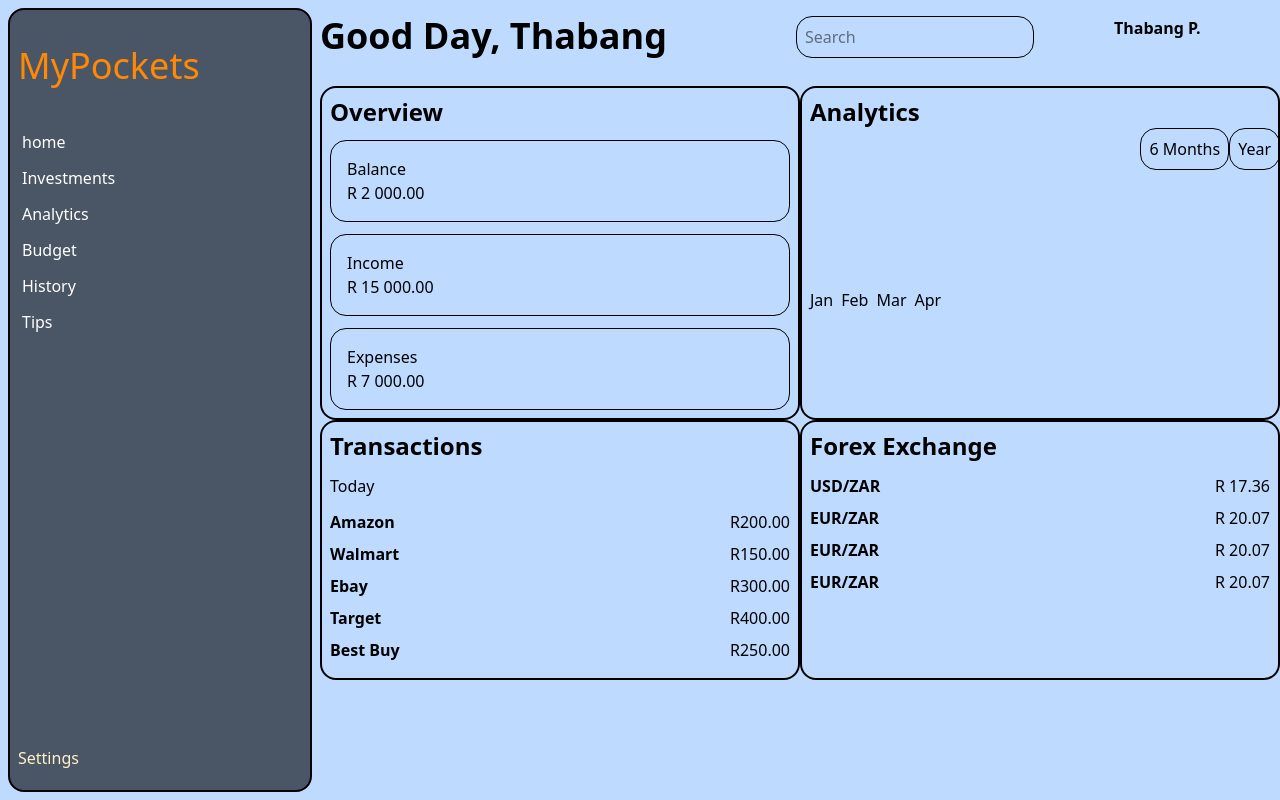
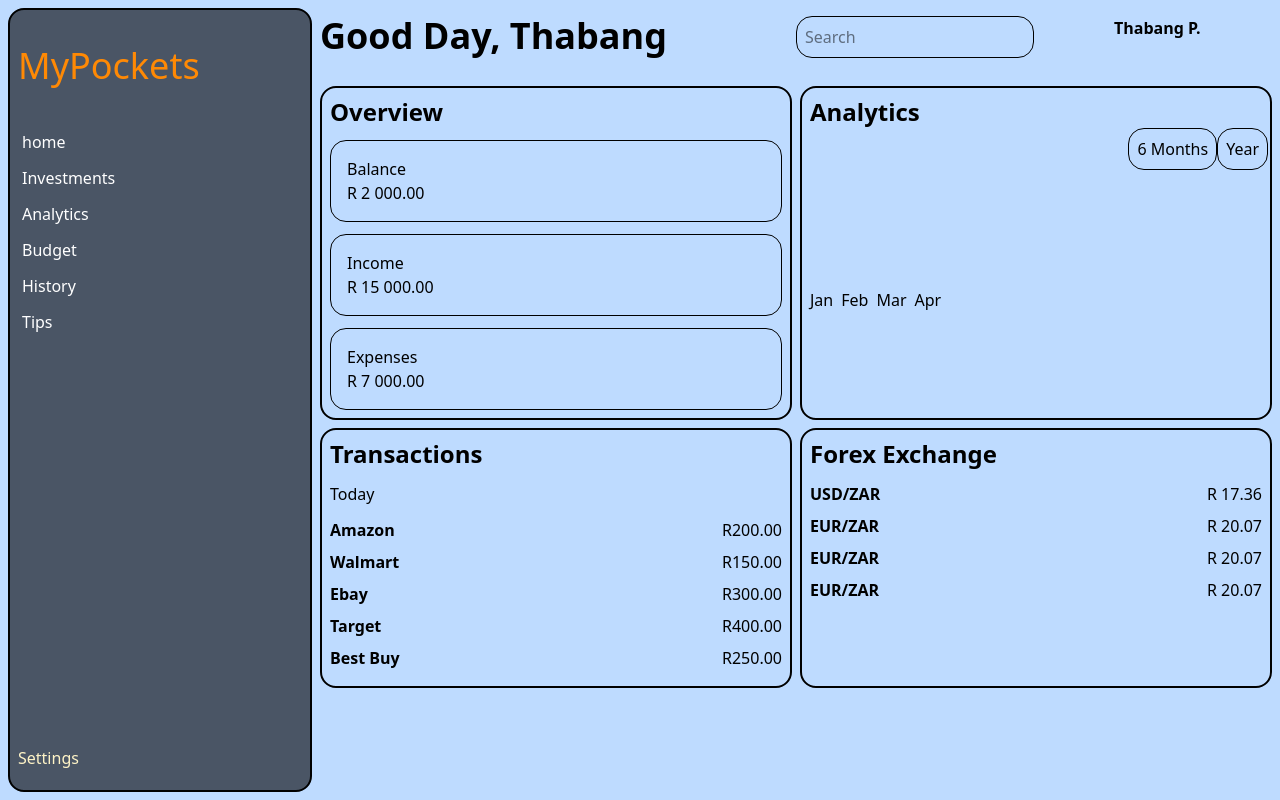
Before and after one commit to ThabangP07/My_Pockets, a React (Vite) app in the folder My_Pockets/: page / in a window 1280 px wide. Built offline with nearby package versions, Linux system fonts and the light colour scheme.

Commit message:
style: improve layout of Analytics and App components with spacing adjustments

```diff
--- a/My_Pockets/src/App.jsx
+++ b/My_Pockets/src/App.jsx
@@ -15,7 +15,7 @@ function App() {
         <header>
           <Greetings />
         </header>
-        <section className="grid grid-cols-2">
+        <section className="grid grid-cols-2 gap-2 mr-2">
           <Overview heading1="Balance" heading2="Income" heading3="Expenses" amount1="R 2 000.00" amount2="R 15 000.00" amount3="R 7 000.00"/>
           <Analytics />
           <Transactions />
--- a/My_Pockets/src/components/Analytics.jsx
+++ b/My_Pockets/src/components/Analytics.jsx
@@ -5,7 +5,7 @@ function Analytics() {
   return (
     <section className="border-2 rounded-2xl p-2">
       <h2 className="font-bold text-2xl">Analytics</h2>
-      <div className="absolute right-0">
+      <div className="absolute right-3">
         <button className="border rounded-2xl p-2 ">6 Months</button>
         <button className="border rounded-2xl p-2">Year</button>
       </div>
```
